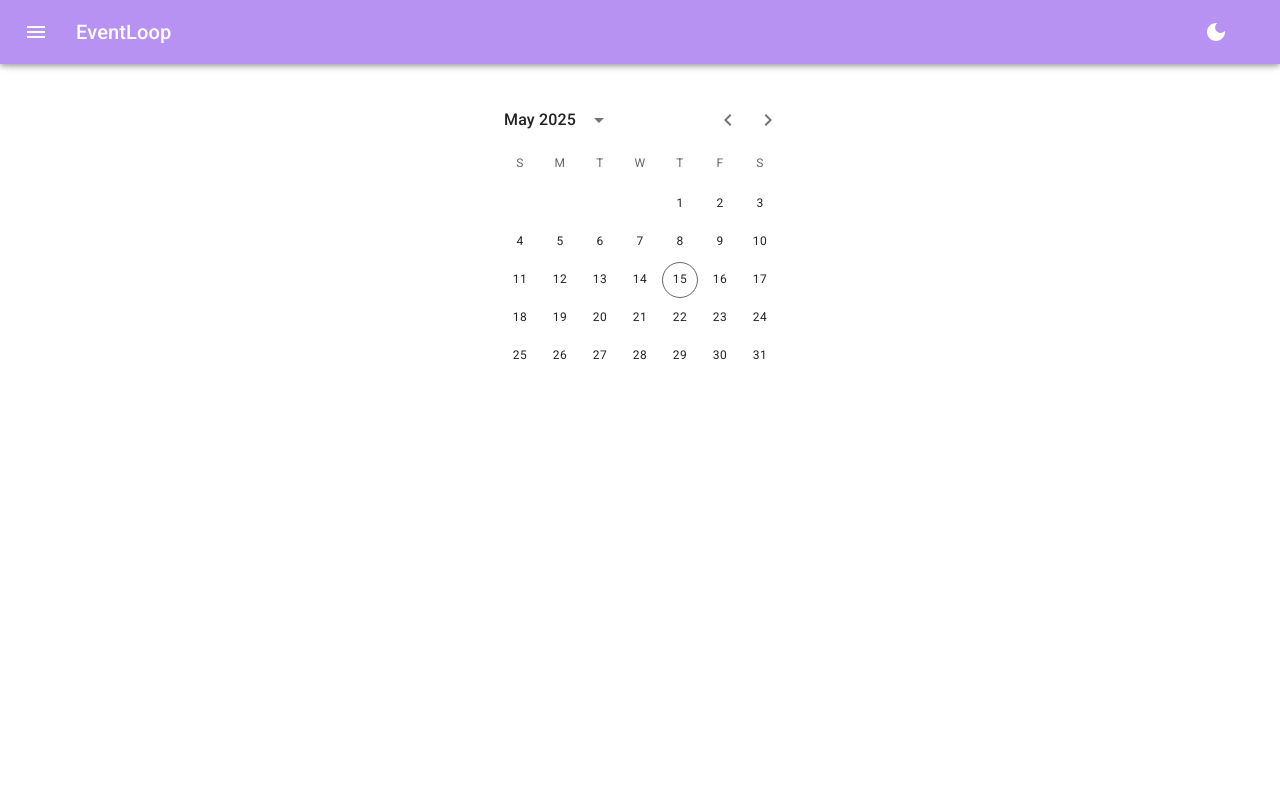
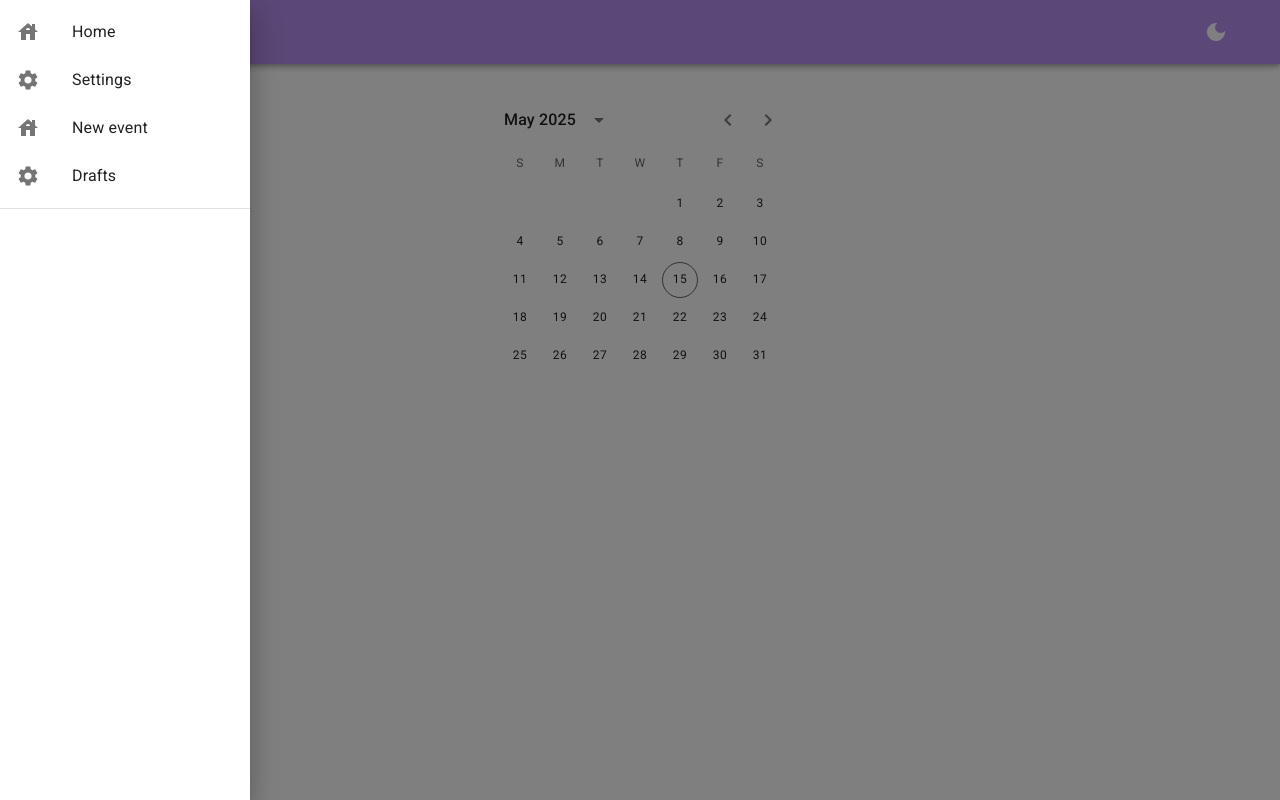
Before and after one commit to alexxanton/eventloop, a Next.js app: page / in a window 1280 px wide. Both pictures are taken after a click on the button 36 px from the left and 32 px from the top of the page. Built offline with nearby package versions, Linux system fonts and the light colour scheme; what @mui/material-nextjs would draw is missing.

Commit message:
added sidebar

```diff
--- a/src/components/CNavbar.tsx
+++ b/src/components/CNavbar.tsx
@@ -1,15 +1,19 @@
 "use client";
-import { AppBar, Box, IconButton, Link, Toolbar } from "@mui/material";
-import MenuIcon from '@mui/icons-material/Menu';
-import DarkMode from '@mui/icons-material/DarkMode';
-import LightMode from '@mui/icons-material/LightMode';
+import { AppBar, Box, Divider, Drawer, IconButton, Link, List, ListItem, ListItemButton, ListItemIcon, ListItemText, Toolbar } from "@mui/material";
+import { Menu, DarkMode, LightMode, House, Settings } from '@mui/icons-material';
 import { useData } from "./CDataProvider";
+import { useState } from "react";
 
 export function CNavbar() {
   const { theme, setTheme } = useData();
+  const [open, setOpen] = useState(false);
 
   const toggleTheme = () => {
     setTheme(theme === "dark" ? "light" : "dark");
+  };
+
+  const toggleSidebar = (open: boolean) => {
+    setOpen(open);
   };
 
   return (
@@ -20,8 +24,9 @@ export function CNavbar() {
           edge="start"
           sx={{ color: "white", mr: 2 }}
           aria-label="menu"
+          onClick={() => toggleSidebar(true)}
         >
-          <MenuIcon />
+          <Menu />
         </IconButton>
         <Link
           href="/"
@@ -43,6 +48,23 @@ export function CNavbar() {
           {theme !== "dark" ? <DarkMode /> : <LightMode />}
         </IconButton>
       </Toolbar>
+      <Drawer open={open} onClose={() => setOpen(false)}>
+        <Box sx={{ width: 250 }} role="presentation" onClick={() => toggleSidebar(false)}>
+          <List>
+            {["Home", "Settings", "New event", "Drafts"].map((text, index) => (
+              <ListItem key={text} disablePadding>
+                <ListItemButton>
+                  <ListItemIcon>
+                    {index % 2 === 0 ? <House /> : <Settings />}
+                  </ListItemIcon>
+                  <ListItemText primary={text} />
+                </ListItemButton>
+              </ListItem>
+            ))}
+          </List>
+          <Divider />
+        </Box>
+      </Drawer>
     </AppBar>
   );
 }
```
